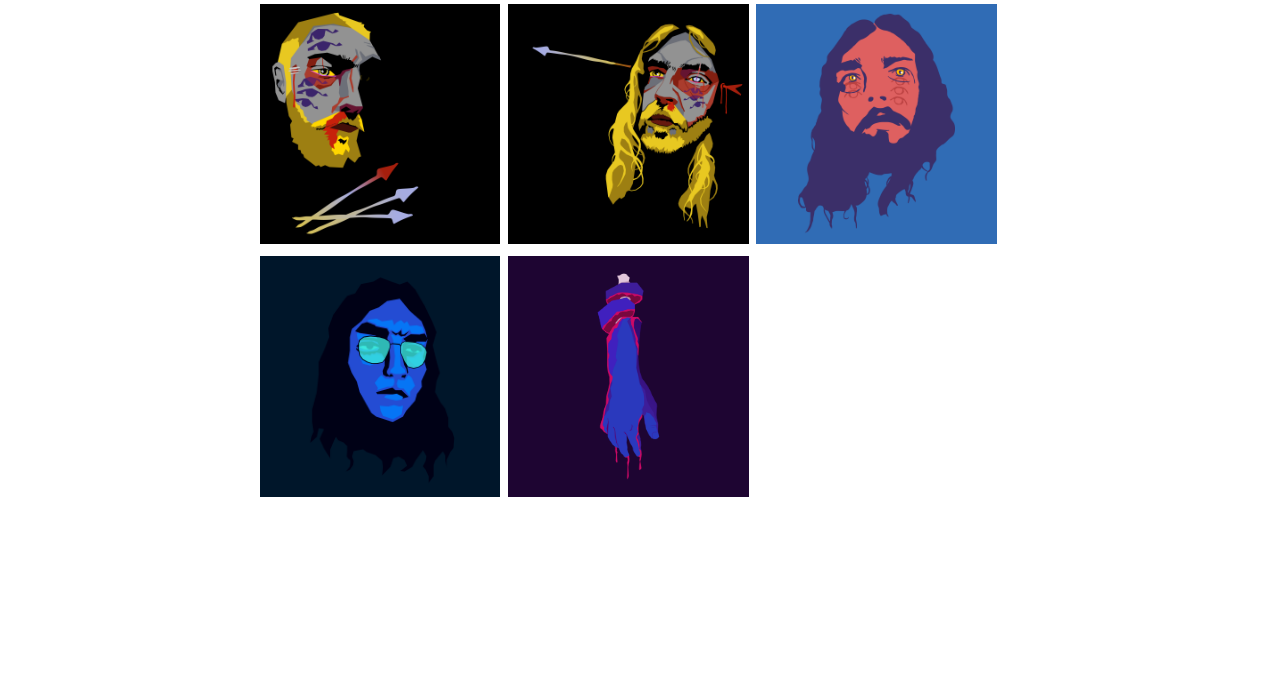
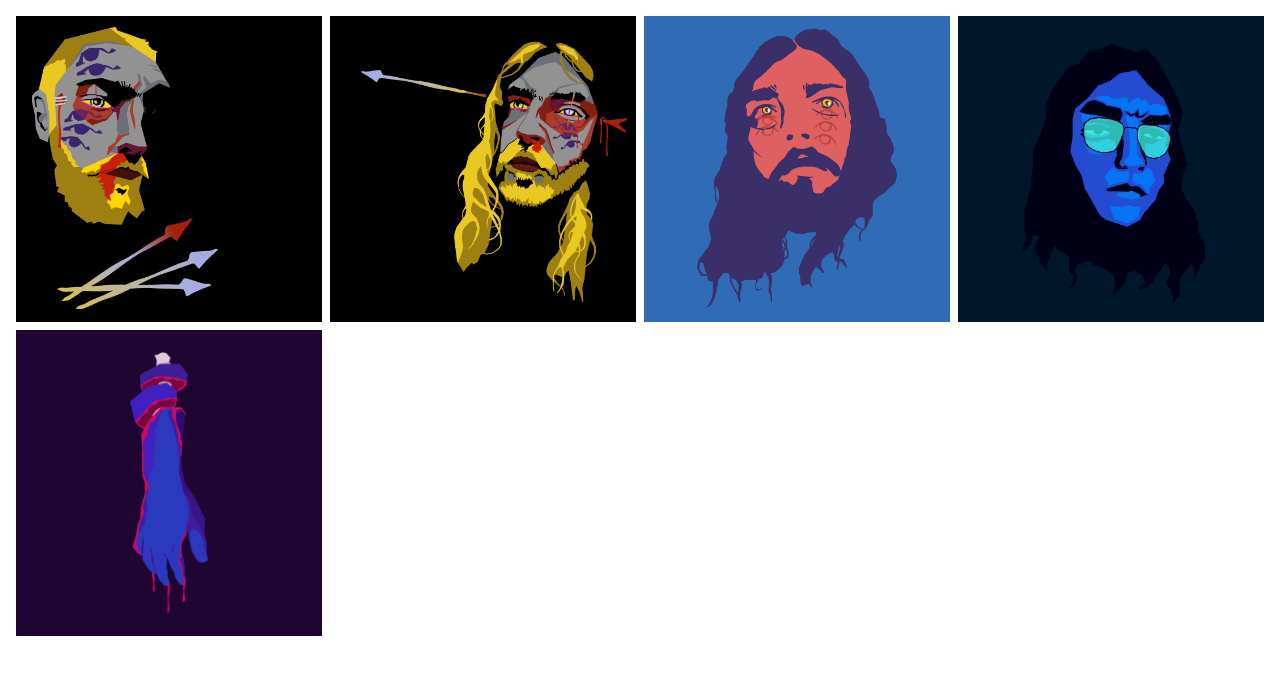
Before and after one commit to Kompjoeter/gallery, a plain HTML site: page index.html in a window 1280 px wide. Drawn offline with Linux system fonts and the light colour scheme.

Commit message:
Rebuild, allow flexible img height

```diff
--- a/index.html
+++ b/index.html
@@ -10,23 +10,74 @@
   <script>
     var images;
 
+    window.onresize = galleryCreate
+
+    function imageToColumn(imageIndex, columnId) {
+      let column = document.getElementById(columnId);
+      let imageContainer = document.createElement('div');
+      imageContainer.className = 'image';
+      let image = document.createElement('img');
+      image.src = images[imageIndex].fileName;
+      imageContainer.appendChild(image);
+      column.appendChild(imageContainer);
+    }
+
     function galleryFill() {
+      let gallery = document.getElementById('gallery-0');
+      let columns = gallery.querySelectorAll('.column');
       for (let i = 0; i < images.length; i++) {
-        let gallery = document.getElementById('gallery-0');
-        let imageContainer = document.createElement('div');
-        imageContainer.className = 'image';
-        let image = document.createElement('img');
-        image.src = images[i].fileName;
-        imageContainer.appendChild(image);
-        gallery.appendChild(imageContainer);
+        let columnCurrent = columns[0];
+        let columnPrev;
+        let columnTarget = 'column-0';
+        for (let j = 1; j < columns.length; j++) {
+          columnPrev = columnCurrent;
+          columnCurrent = columns[j];
+          if (columnCurrent.children.length < columnPrev.children.length) {
+            columnTarget = `column-${j}`
+            break;
+          }
+        }
+        imageToColumn(i, columnTarget);
       }
     }
+
+    function galleryResize() {
+      let gallery = document.getElementById('gallery-0');
+      let width = window.innerWidth;
+      if (width < 600) {
+        return 1;
+      }
+      return 4;
+    }
+
+    function galleryCreate() {
+      let gallery = document.getElementById('gallery-0');
+      let columns = gallery.querySelectorAll('.column');
+      let columnsAmount = galleryResize();
+
+      columns.forEach(element => {
+        element.remove();
+      });
+
+      for (let i = 0; i < columnsAmount; i++) {
+        let column = document.createElement('div');
+        column.className = 'column';
+        column.id = `column-${i}`;
+        gallery.append(column);
+      }
+
+      //galleryResize();
+      galleryFill();
+    }
+
 
     function load() {
       fetch('https://raw.githubusercontent.com/Kompjoeter/gallery/main/images.json')
         .then(response => response.json())
-        .then(data => { images = data.images; galleryFill() });
+        .then(data => { images = data.images; galleryCreate(data) });
     }
+
+
   </script>
 </head>
 
--- a/main.css
+++ b/main.css
@@ -1,48 +1,30 @@
-* {
-  margin: 0;
-  padding: 0;
+.gallery {
+  display: flex;
+  flex-wrap: wrap;
+  padding: 0 4px;
 }
 
-.gallery-container {
-  width: fit-content;
-  margin: auto;
-}
+.column {
+    flex: 100%;
+    max-width: 100%;
+  }
 
-.gallery {
-  display: flex;
-  flex-direction: row;
-  flex-wrap: wrap;
-  width: 100%;
-  justify-content: flex-start;
-}
 
-.gallery .image {
-  width: 98%;
-  margin: .5%;
-}
-
-.image img {
+.column img {
+  margin-top: 8px;
+  vertical-align: middle;
   width: 100%;
 }
 
-/* Responsive layout - makes the two columns stack on top of each other instead of next to each other */
-@media screen and (min-width: 600px) {
-  .gallery-container {
-    width: 512px;
-  }
+.image {
+  margin: 0 4px;
+}
 
-  .gallery .image{
-    width: 48%;
+
+/* Responsive layout - makes a two column-layout instead of four columns */
+@media screen and (min-width: 601px) {
+  .column {
+    flex: 25%;
+    max-width: 25%;
   }
 }
-
-/* Responsive layout - makes a two column-layout instead of four columns */
-@media screen and (min-width: 800px) {
-  .gallery-container {
-    width: 768px;
-  }
-
-  .gallery .image {
-    width: 31.33%;
-  }
-}
```
